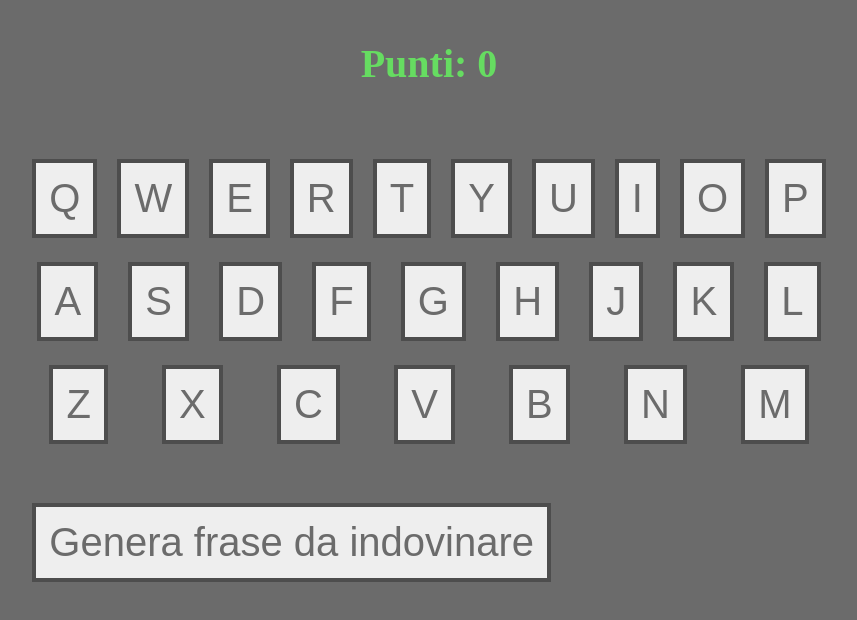
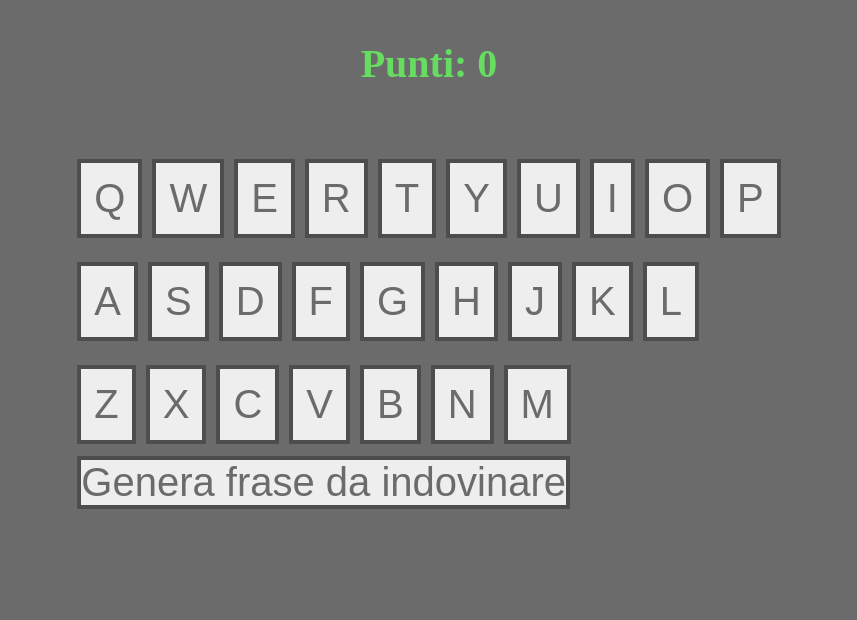
Before and after one commit to antoniotassone94/keyboard_game, an Angular app: page /homepage in a window 1280 px wide. Shown: the top 620 px of the page, without its empty margins (211-1068 px from the left). Built offline with nearby package versions, Linux system fonts and the light colour scheme.

Commit message:
aggiunto un div per separare i caratteri digitati da quelli da digitare, adesso i caratteri digitati si colorano di verde, eliminazione dell'indice numerico per scorrere i caratteri della parola da indovinare.

```diff
--- a/src/app/componenti/homepage/homepage.component.css
+++ b/src/app/componenti/homepage/homepage.component.css
@@ -12,7 +12,7 @@
   margin-right:auto;
 }
 
-#numero{
+#numero,#caratteridigitati,#caratteririmanenti{
   margin-top:0px;
   margin-left:0px;
   margin-bottom:0px;
@@ -30,7 +30,7 @@
   font-weight:bold;
 }
 
-#punteggio{
+#punteggio,#caratteridigitati{
   color:rgb(102,220,97);
 }
 
@@ -39,8 +39,14 @@
 }
 
 #riga1,#riga2,#riga3{
+  padding-top:0px;
+  padding-left:0px;
+  padding-bottom:0px;
+  padding-right:0px;
   margin-top:12px;
   margin-bottom:12px;
+  border:0px none transparent;
+  width:min-content;
 }
 
 #contenitore,#tastiera,.tasto,#punteggio,#parola{
@@ -51,12 +57,39 @@
 }
 
 button{
+  padding-top:0px;
+  padding-left:0px;
+  padding-bottom:0px;
+  padding-right:0px;
+  margin-left:0px;
+  margin-right:0px;
+}
+
+.apririga{
   padding-top:13px;
   padding-left:13px;
   padding-bottom:13px;
   padding-right:13px;
-  margin-left:10px;
-  margin-right:10px;
+  margin-left:0px;
+  margin-right:5px;
+}
+
+.chiudiriga{
+  padding-top:13px;
+  padding-left:13px;
+  padding-bottom:13px;
+  padding-right:13px;
+  margin-left:5px;
+  margin-right:0px;
+}
+
+.bottonealcentro{
+  padding-top:13px;
+  padding-left:13px;
+  padding-bottom:13px;
+  padding-right:13px;
+  margin-left:5px;
+  margin-right:5px;
 }
 
 #contenitore,#punteggio,#parola{
--- a/src/app/componenti/homepage/homepage.component.html
+++ b/src/app/componenti/homepage/homepage.component.html
@@ -1,39 +1,39 @@
 <div id="contenitore">
   <div id="punteggio">Punti:&nbsp;<div #numero id="numero">0</div></div>
-  <div #parola id="parola"></div>
+  <div id="parola"><div #caratteridigitati id="caratteridigitati"></div><div #caratteririmanenti id="caratteririmanenti"></div></div>
   <div id="tastiera">
     <div id="riga1">
-      <div class="tasto"><button #Q>Q</button></div>
-      <div class="tasto"><button #W>W</button></div>
-      <div class="tasto"><button #E>E</button></div>
-      <div class="tasto"><button #R>R</button></div>
-      <div class="tasto"><button #T>T</button></div>
-      <div class="tasto"><button #Y>Y</button></div>
-      <div class="tasto"><button #U>U</button></div>
-      <div class="tasto"><button #I>I</button></div>
-      <div class="tasto"><button #O>O</button></div>
-      <div class="tasto"><button #P>P</button></div>
+      <div class="tasto"><button #Q class="apririga">Q</button></div>
+      <div class="tasto"><button #W class="bottonealcentro">W</button></div>
+      <div class="tasto"><button #E class="bottonealcentro">E</button></div>
+      <div class="tasto"><button #R class="bottonealcentro">R</button></div>
+      <div class="tasto"><button #T class="bottonealcentro">T</button></div>
+      <div class="tasto"><button #Y class="bottonealcentro">Y</button></div>
+      <div class="tasto"><button #U class="bottonealcentro">U</button></div>
+      <div class="tasto"><button #I class="bottonealcentro">I</button></div>
+      <div class="tasto"><button #O class="bottonealcentro">O</button></div>
+      <div class="tasto"><button #P class="chiudiriga">P</button></div>
     </div>
     <div id="riga2">
-      <div class="tasto"><button #A>A</button></div>
-      <div class="tasto"><button #S>S</button></div>
-      <div class="tasto"><button #D>D</button></div>
-      <div class="tasto"><button #F>F</button></div>
-      <div class="tasto"><button #G>G</button></div>
-      <div class="tasto"><button #H>H</button></div>
-      <div class="tasto"><button #J>J</button></div>
-      <div class="tasto"><button #K>K</button></div>
-      <div class="tasto"><button #L>L</button></div>
+      <div class="tasto"><button #A class="apririga">A</button></div>
+      <div class="tasto"><button #S class="bottonealcentro">S</button></div>
+      <div class="tasto"><button #D class="bottonealcentro">D</button></div>
+      <div class="tasto"><button #F class="bottonealcentro">F</button></div>
+      <div class="tasto"><button #G class="bottonealcentro">G</button></div>
+      <div class="tasto"><button #H class="bottonealcentro">H</button></div>
+      <div class="tasto"><button #J class="bottonealcentro">J</button></div>
+      <div class="tasto"><button #K class="bottonealcentro">K</button></div>
+      <div class="tasto"><button #L class="chiudiriga">L</button></div>
     </div>
     <div id="riga3">
-      <div class="tasto"><button #Z>Z</button></div>
-      <div class="tasto"><button #X>X</button></div>
-      <div class="tasto"><button #C>C</button></div>
-      <div class="tasto"><button #V>V</button></div>
-      <div class="tasto"><button #B>B</button></div>
-      <div class="tasto"><button #N>N</button></div>
-      <div class="tasto"><button #M>M</button></div>
+      <div class="tasto"><button #Z class="apririga">Z</button></div>
+      <div class="tasto"><button #X class="bottonealcentro">X</button></div>
+      <div class="tasto"><button #C class="bottonealcentro">C</button></div>
+      <div class="tasto"><button #V class="bottonealcentro">V</button></div>
+      <div class="tasto"><button #B class="bottonealcentro">B</button></div>
+      <div class="tasto"><button #N class="bottonealcentro">N</button></div>
+      <div class="tasto"><button #M class="chiudiriga">M</button></div>
     </div>
-  </div><br>
+  </div>
   <button id="generaParola" (click)="generaParola()">Genera frase da indovinare</button>
 </div>
--- a/src/app/componenti/homepage/homepage.component.ts
+++ b/src/app/componenti/homepage/homepage.component.ts
@@ -1,7 +1,6 @@
 import {Component,ElementRef,OnInit,ViewChild} from "@angular/core";
 
 //funzioni che mancano:
-//la parola si colora a mano a mano che viene digitato un carattere
 //stampa degli errori da qualche parte anzichè nella console (componente visivo)
 
 @Component({
@@ -11,7 +10,6 @@ import {Component,ElementRef,OnInit,ViewChild} from "@angular/core";
 })
 
 export class HomepageComponent implements OnInit{
-  private indice:number = 0;
   private coloreDefaultBottone:string = "rgb(238,238,238)"; //codice rgb preso dallo stile css del componente
   private dizionario:string[] = [
     "parolauno",
@@ -57,7 +55,8 @@ export class HomepageComponent implements OnInit{
     "parolaquarantuno",
     "parolaquarantadue"
   ];
-  @ViewChild("parola") parola!:ElementRef<HTMLDivElement>; //elemento html che contiene la parola da scrivere
+  @ViewChild("caratteririmanenti") caratteririmanenti!:ElementRef<HTMLDivElement>; //elemento html che contiene la parola da scrivere
+  @ViewChild("caratteridigitati") caratteridigitati!:ElementRef<HTMLDivElement>; //elemento html che contiene i caratteri già digitati
   @ViewChild("numero") numero!:ElementRef<HTMLDivElement>; //elemento html che contiene il punteggio totale
   @ViewChild("A") a!:ElementRef<HTMLButtonElement>;
   @ViewChild("B") b!:ElementRef<HTMLButtonElement>;
@@ -91,10 +90,10 @@ export class HomepageComponent implements OnInit{
     addEventListener("keydown",(event:KeyboardEvent) => {
       this.resettaColoriTastiera();
       const carattereDigitato:string = event.key.toUpperCase();
-      const parolaDaScrivere:string = this.parola.nativeElement.innerHTML;
+      const parolaDaScrivere:string = this.caratteririmanenti.nativeElement.innerHTML;
       let messaggio:string = "";
       let controllo:boolean = true;
-      if(this.indice >= parolaDaScrivere.length){
+      if(parolaDaScrivere.length <= 0){
         messaggio += "All'interno della parola non esistono caratteri da considerare.";
         controllo = false;
       }
@@ -103,8 +102,7 @@ export class HomepageComponent implements OnInit{
         controllo = false;
       }
       if(controllo){
-        const carattereCorrente:string = parolaDaScrivere.charAt(this.indice).toUpperCase();
-        this.indice++;
+        const carattereCorrente:string = parolaDaScrivere.charAt(0).toUpperCase();
         let punteggioAttuale:number = parseInt(this.numero.nativeElement.innerHTML);
         let colore:string = "";
         if(carattereCorrente == carattereDigitato){
@@ -119,6 +117,17 @@ export class HomepageComponent implements OnInit{
             punteggioAttuale = 0;
           }
         }
+        const caratterigiadigitati:string = this.caratteridigitati.nativeElement.innerHTML;
+        const caratteridadigitare:string = this.caratteririmanenti.nativeElement.innerHTML;
+        let stringadadigitarerimanente:string = "";
+        if(caratteridadigitare.length > 1){
+          for(let i = 1;i < caratteridadigitare.length;i++){
+            stringadadigitarerimanente += caratteridadigitare[i];
+          }
+        }
+        const stringadigitatamodificata:string = caratterigiadigitati + caratteridadigitare.charAt(0);
+        this.caratteridigitati.nativeElement.innerHTML = stringadigitatamodificata;
+        this.caratteririmanenti.nativeElement.innerHTML = stringadadigitarerimanente;
         this.numero.nativeElement.innerHTML = "" + punteggioAttuale;
         if(carattereDigitato == "A"){
           const sfondoVecchio:string = this.a.nativeElement.style.backgroundColor;
@@ -286,11 +295,11 @@ export class HomepageComponent implements OnInit{
   public ngOnInit():void{}
 
   public generaParola():void{
-    this.parola.nativeElement.innerHTML = "";
-    this.indice = 0;
+    this.caratteridigitati.nativeElement.innerHTML = "";
+    this.caratteririmanenti.nativeElement.innerHTML = "";
     this.resettaColoriTastiera();
     const numeroCasuale:number = Math.round(Math.random() * (this.dizionario.length - 1));
-    this.parola.nativeElement.innerHTML = this.dizionario[numeroCasuale];
+    this.caratteririmanenti.nativeElement.innerHTML = this.dizionario[numeroCasuale];
   }
 
   public controllaCarattere(carattereDaControllare:string):boolean{
```
